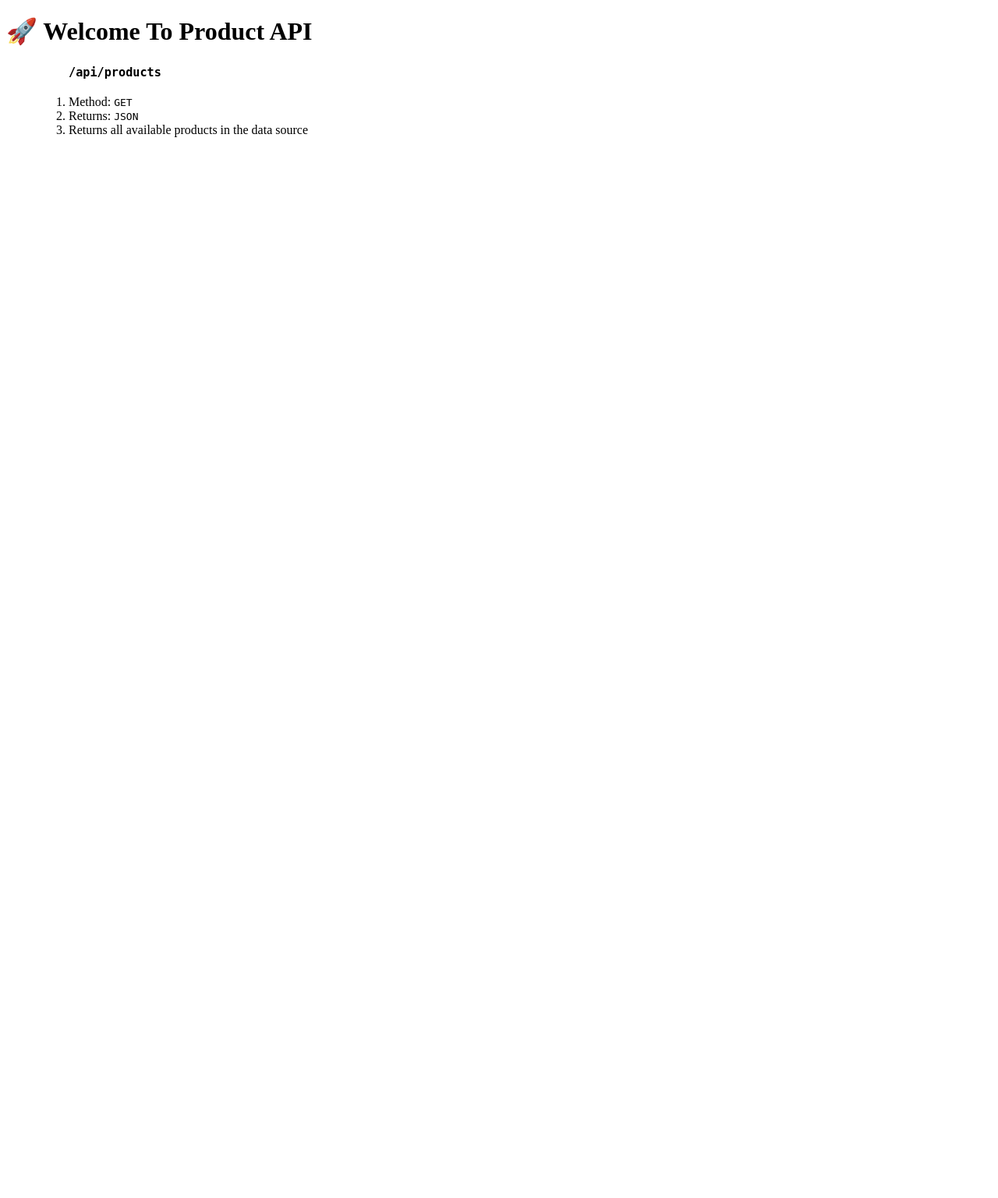
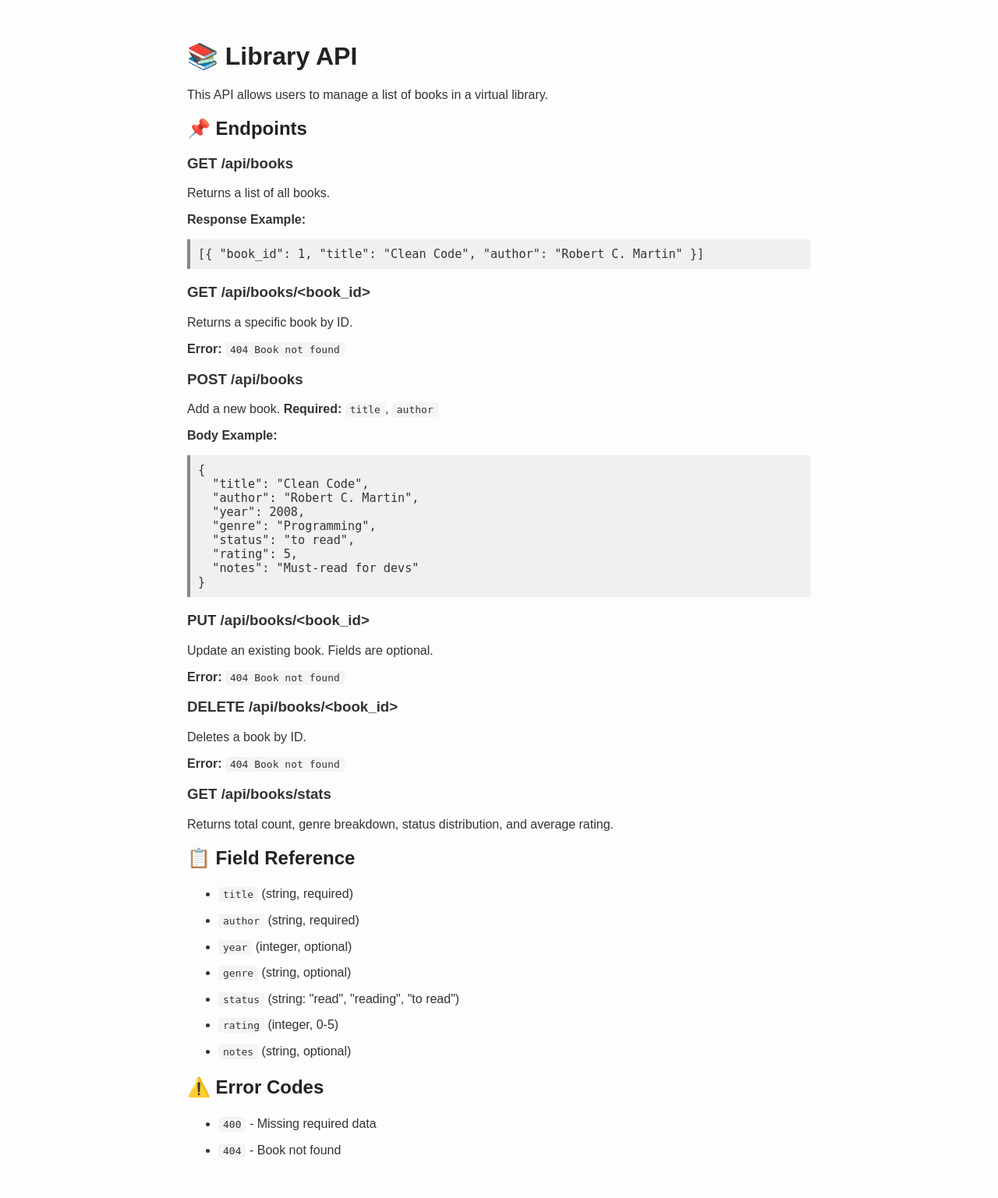
Before and after one commit to YuryXXl/Library-service, a Flask app: template templates/index.html in a window 1280 px wide. Shown: the whole page at 78% size. Before the commit the page ends 176 px from the top, so only its background shows below. Run offline with Flask 3, Linux system fonts and the light colour scheme; the template is opened without the code that fills it, so the values that code supplies are empty.

Commit message:
done with html

```diff
--- a/app.py
+++ b/app.py
@@ -1,9 +1,14 @@
-from flask import Flask, request, jsonify
+from flask import Flask, request, jsonify, render_template
+
 
 app = Flask(__name__)
 
 books = []
 next_id = 1
+
+@app.route("/")
+def homepage():
+    return render_template("index.html")
 
 # GET /api/books
 @app.route("/api/books", methods=["GET"])
--- /dev/null
+++ b/static/styles.css
@@ -0,0 +1,35 @@
+body {
+    font-family: sans-serif;
+    padding: 2rem;
+    max-width: 800px;
+    margin: auto;
+    background-color: #fdfdfd;
+    color: #333;
+  }
+
+  h1, h2 {
+    color: #222;
+  }
+
+  code {
+    background-color: #f4f4f4;
+    padding: 2px 6px;
+    border-radius: 4px;
+    font-family: monospace;
+  }
+
+  pre {
+    background: #f0f0f0;
+    padding: 10px;
+    border-left: 4px solid #888;
+    overflow-x: auto;
+    font-size: 0.95rem;
+  }
+
+  ul {
+    line-height: 1.6;
+  }
+
+  li {
+    margin-bottom: 0.5rem;
+  }
--- a/templates/index.html
+++ b/templates/index.html
@@ -1,19 +1,67 @@
 <!DOCTYPE html>
 <html lang="en">
 <head>
-    <meta charset="UTF-8">
-    <meta name="viewport" content="width=device-width, initial-scale=1.0">
-    <title>Flask App</title>
+  <meta charset="UTF-8" />
+  <meta name="viewport" content="width=device-width, initial-scale=1.0" />
+  <title>Library API Documentation</title>
+  <link rel="stylesheet" href="styles.css" />
+  <link rel="stylesheet" href="{{ url_for('static', filename='styles.css') }}">
 </head>
 <body>
-    <h1> 🚀 Welcome To Product API </h1>
-    <ul>
-        <ol>
-            <h3><code>/api/products</code></h3>
-            <li>Method: <code>GET</code></li>
-            <li>Returns: <code>JSON</code></li>
-            <li>Returns all available products in the data source</li>
-        </ol>
-    </ul>
+  <h1>📚 Library API</h1>
+  <p>This API allows users to manage a list of books in a virtual library.</p>
+
+  <h2>📌 Endpoints</h2>
+
+  <h3>GET /api/books</h3>
+  <p>Returns a list of all books.</p>
+  <p><strong>Response Example:</strong></p>
+  <pre>[{ "book_id": 1, "title": "Clean Code", "author": "Robert C. Martin" }]</pre>
+
+  <h3>GET /api/books/&lt;book_id&gt;</h3>
+  <p>Returns a specific book by ID.</p>
+  <p><strong>Error:</strong> <code>404 Book not found</code></p>
+
+  <h3>POST /api/books</h3>
+  <p>Add a new book. <strong>Required:</strong> <code>title</code>, <code>author</code></p>
+  <p><strong>Body Example:</strong></p>
+  <pre>{
+  "title": "Clean Code",
+  "author": "Robert C. Martin",
+  "year": 2008,
+  "genre": "Programming",
+  "status": "to read",
+  "rating": 5,
+  "notes": "Must-read for devs"
+}</pre>
+
+  <h3>PUT /api/books/&lt;book_id&gt;</h3>
+  <p>Update an existing book. Fields are optional.</p>
+  <p><strong>Error:</strong> <code>404 Book not found</code></p>
+
+  <h3>DELETE /api/books/&lt;book_id&gt;</h3>
+  <p>Deletes a book by ID.</p>
+  <p><strong>Error:</strong> <code>404 Book not found</code></p>
+
+  <h3>GET /api/books/stats</h3>
+  <p>Returns total count, genre breakdown, status distribution, and average rating.</p>
+
+  <h2>📋 Field Reference</h2>
+  <ul>
+    <li><code>title</code> (string, required)</li>
+    <li><code>author</code> (string, required)</li>
+    <li><code>year</code> (integer, optional)</li>
+    <li><code>genre</code> (string, optional)</li>
+    <li><code>status</code> (string: "read", "reading", "to read")</li>
+    <li><code>rating</code> (integer, 0-5)</li>
+    <li><code>notes</code> (string, optional)</li>
+  </ul>
+
+  <h2>⚠️ Error Codes</h2>
+  <ul>
+    <li><code>400</code> - Missing required data</li>
+    <li><code>404</code> - Book not found</li>
+  </ul>
+
 </body>
 </html>
```
